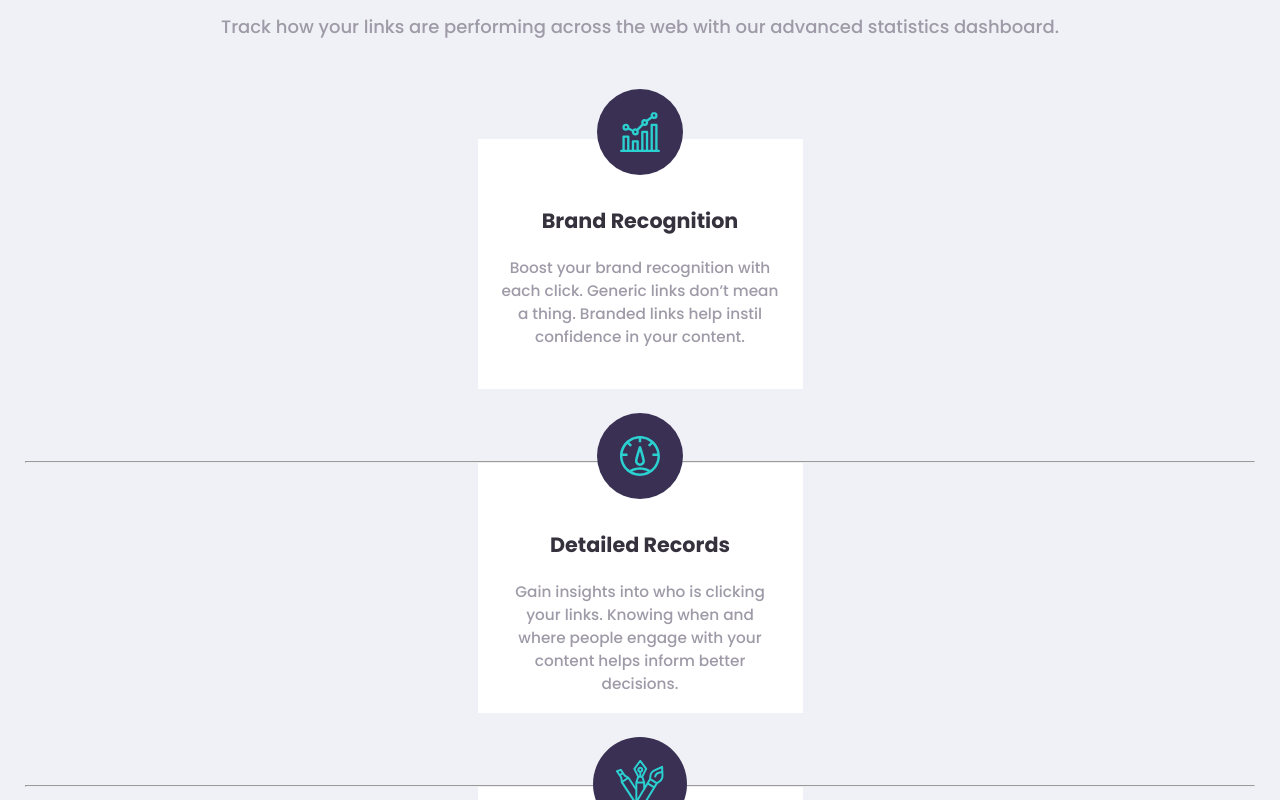
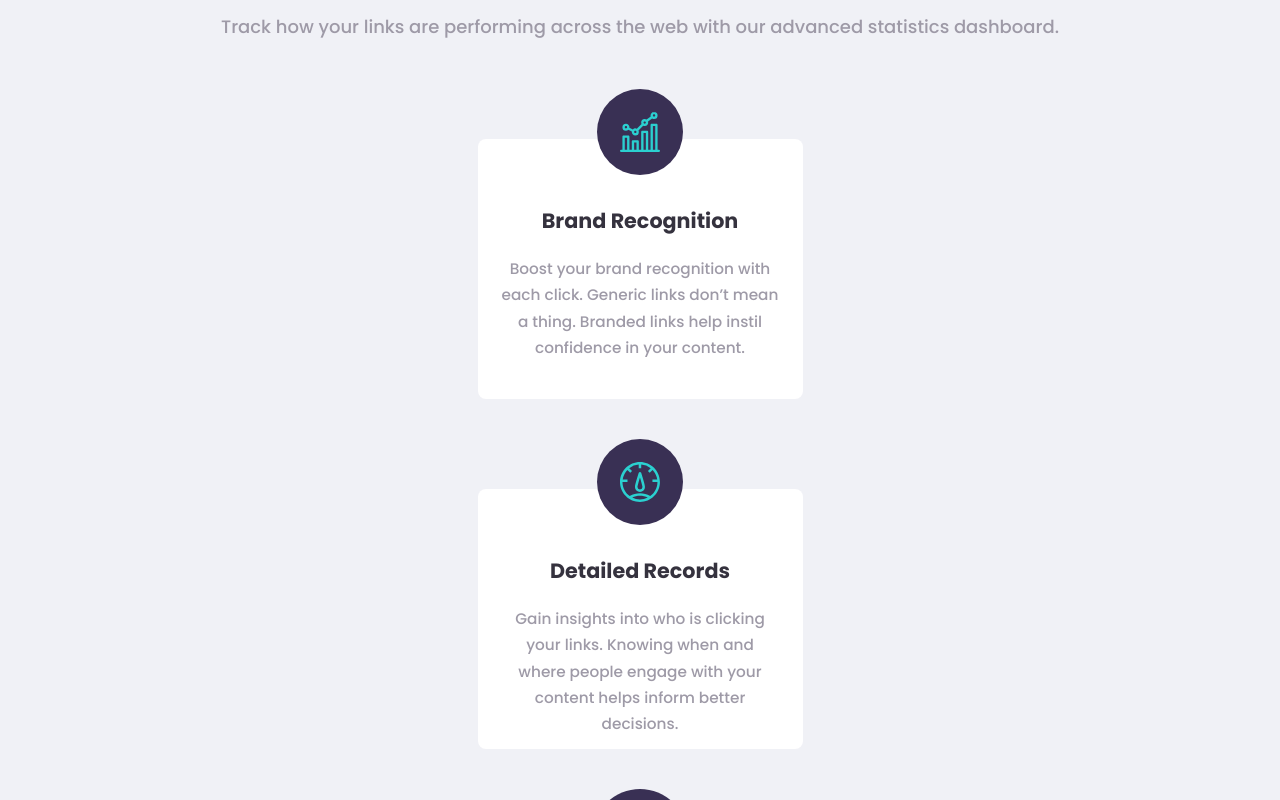
Before and after one commit to DariusMatthews/shorty_landing_page, a React (Create React App) app: page / in a window 1280 px wide. Shown: the part 1100-1900 px from the top of the page. Built offline with nearby package versions, Linux system fonts and the light colour scheme.

Commit message:
readjusted card distance

```diff
--- a/src/components/main/Main.jsx
+++ b/src/components/main/Main.jsx
@@ -21,13 +21,13 @@ export default function Main() {
         cardTitle={CardContent[0].title}
         cardText={CardContent[0].text}
       />
-      <hr />
+      {/* <hr /> */}
       <ContentCard
         imgSrc={DetailPic}
         cardTitle={CardContent[1].title}
         cardText={CardContent[1].text}
       />
-      <hr />
+      {/* <hr /> */}
       <ContentCard
         imgSrc={CustomizePic}
         cardTitle={CardContent[2].title}
--- a/src/scss/1-components/cards/_contentCard.scss
+++ b/src/scss/1-components/cards/_contentCard.scss
@@ -4,10 +4,11 @@
   flex-direction: column;
   align-items: center;
   max-width: 325px;
-  height: 250px;
+  height: 260px;
   margin: 0 auto;
   padding: 0 1.3rem 2rem;
-  margin-bottom: 4rem;
+  margin-bottom: 5rem;
+  border-radius: 8px;
 
   &__imgContainer {
     position: relative;
@@ -31,5 +32,6 @@
     text-align: center;
     font-size: .85rem;
     color: $GreyViolet;
+    line-height: 1.45rem;
   }
 }
```
